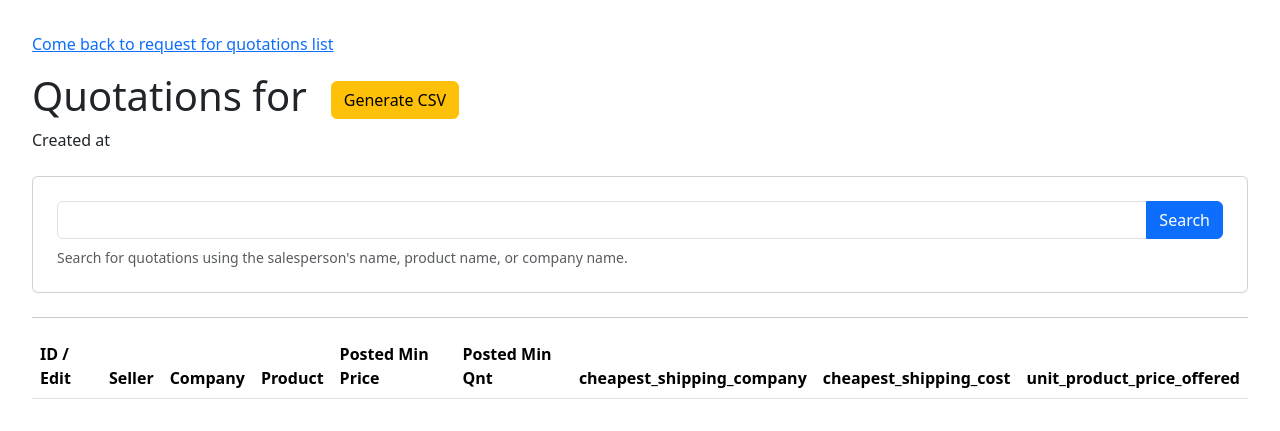
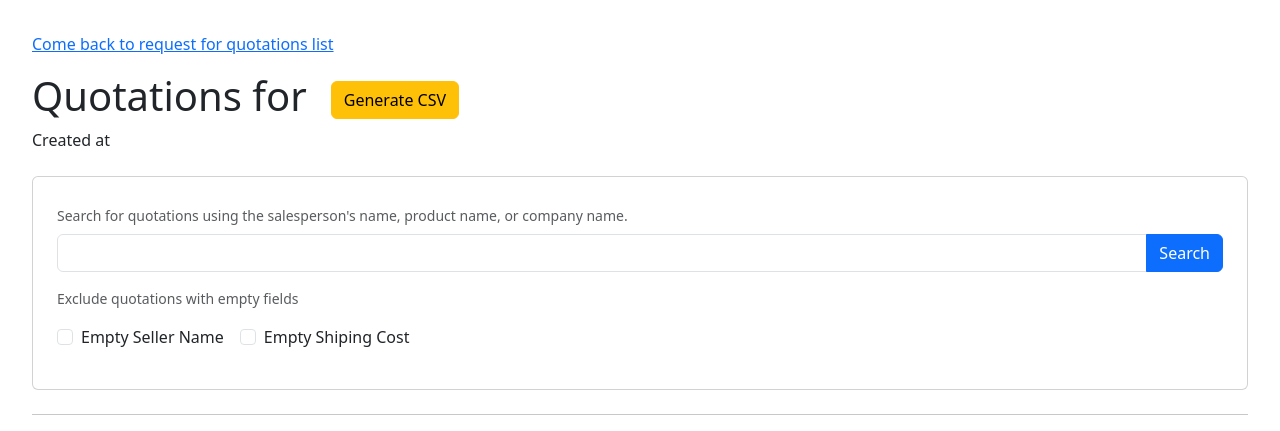
Before and after one commit to keinermendoza/python-aliababa-product-capture-tool, a Flask app: template templates/quotation_list.html in a window 1280 px wide. Shown: the top 431 px of the page. Run offline with Flask 3, Linux system fonts and the light colour scheme; the template is opened without the code that fills it, so the values that code supplies are empty; some libraries are stand-ins or nearby versions.

Commit message:
feat: quotation list. exclude tuples with None value using new checkboxes

```diff
--- a/app.py
+++ b/app.py
@@ -77,10 +77,15 @@ def create_request_cotations():
 @app.get("/request/<int:request_for_quotation_id>")
 def list_quotations(request_for_quotation_id: int):
     query = request.args.get("query", None)
+    fields_to_exclude = request.args.getlist('fields_to_exclude_if_null')
     with engine.begin() as conn:
         request_for_quotation_with_related_quotations = SQLAlchemyRepository(
             conn
-        ).get_request_for_quotation_and_filter_its_related_quotations_by_id(request_for_quotation_id, query)
+        ).get_request_for_quotation_and_filter_its_related_quotations_by_id(
+            request_for_quotation_id,
+            query,
+            fields_to_exclude
+        )
 
     return render_template(
         "quotation_list.html",
--- a/templates/quotation_list.html
+++ b/templates/quotation_list.html
@@ -27,13 +27,27 @@ body { padding: 2rem}
 
 
     <form class="card p-4 my-4">
+
+        <p id="search-description" class="form-text mb-2">
+        Search for quotations using the salesperson's name, product name, or company name.
+        </p>
+
         <div class="input-group">
             <input name="query" value="{% if request.args.query %}{{request.args.query}}{% endif %}" type="text" class="form-control" id="search" aria-describedby="search-description">
             <button class="btn btn-primary">Search</button>
         </div>
 
-        <div id="search-description" class="form-text mt-2">
-        Search for quotations using the salesperson's name, product name, or company name.
+        <p class="form-text mt-3">Exclude quotations with empty fields</p>
+        <div class="d-flex gap-3">
+            <div class="mb-3 form-check">
+                <input name="fields_to_exclude_if_null" value="seller_name" type="checkbox" class="form-check-input" id="exclude_seller_name_null" autocomplete="off" {% if 'seller_name' in request.args.getlist('fields_to_exclude_if_null') %}checked{% endif %}>
+                <label class="form-check-label" for="exclude_seller_name_null">Empty Seller Name</label>
+            </div>
+
+            <div class="mb-3 form-check">
+                <input name="fields_to_exclude_if_null" value="cheapest_shipping_cost" type="checkbox" class="form-check-input" id="exclude_shiping_cost_null" autocomplete="off" {% if 'cheapest_shipping_cost' in request.args.getlist('fields_to_exclude_if_null') %}checked{% endif %}>
+                <label class="form-check-label" for="exclude_shiping_cost_null">Empty Shiping Cost</label>
+            </div>
         </div>
     </form>
 
```
Also changed, not shown: repository.py (+17 -1 lines).
